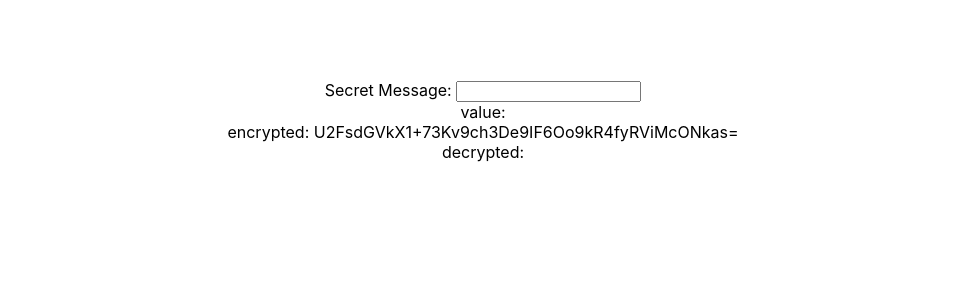
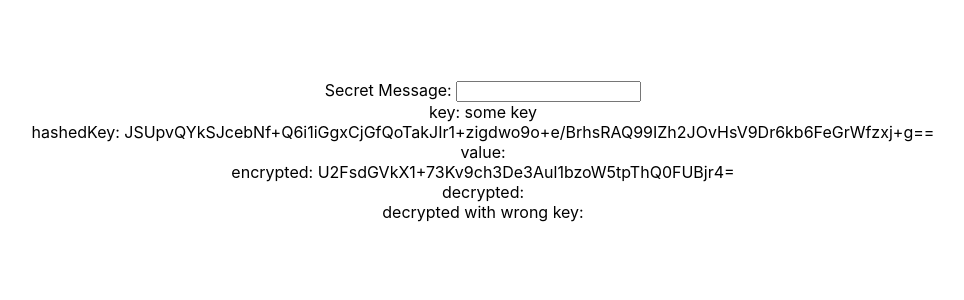
Before and after one commit to learnitmyway/secret-messenger, a React (Create React App) app: page / in a window 1280 px wide. Shown: the top 300 px of the page, without its empty margins (157-1121 px from the left). Built offline with nearby package versions, Linux system fonts and the light colour scheme.

Commit message:
use plaintext key for encryption

```diff
--- a/src/App.js
+++ b/src/App.js
@@ -5,10 +5,15 @@ import "./App.css";
 
 function App() {
   const [secretMessageVal, setSecretMessageVal] = useState("");
-  const key = hash({ str: "some key" });
+  const key = "some key";
+  const hashedKey = hash({ str: key });
 
   const encrypted = encrypt({ message: secretMessageVal, key });
   const decrypted = decrypt({ encryptedMessage: encrypted, key });
+  const decryptedWithWrongKey = decrypt({
+    encryptedMessage: encrypted,
+    key: "wrong-key",
+  });
   return (
     <main className="App">
       <label htmlFor="secret-message-input">Secret Message: </label>
@@ -17,9 +22,12 @@ function App() {
         onChange={(e) => setSecretMessageVal(e.target.value)}
         value={secretMessageVal}
       />
+      <div>key: {key}</div>
+      <div>hashedKey: {hashedKey}</div>
       <div>value: {secretMessageVal}</div>
       <div>encrypted: {encrypted}</div>
       <div>decrypted: {decrypted}</div>
+      <div>decrypted with wrong key: {decryptedWithWrongKey}</div>
     </main>
   );
 }
```
Also changed, not shown: 1 other file (tests, documents, lock files or other folders).
